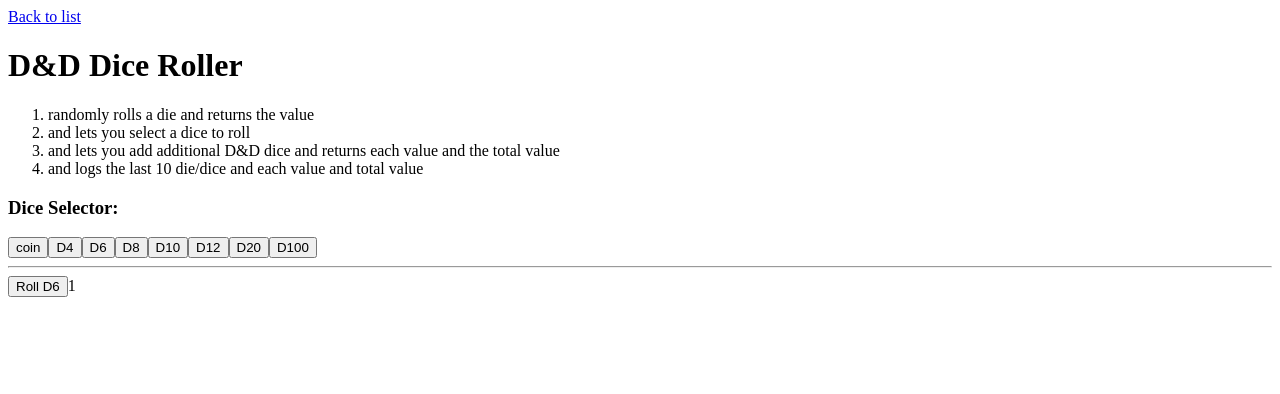
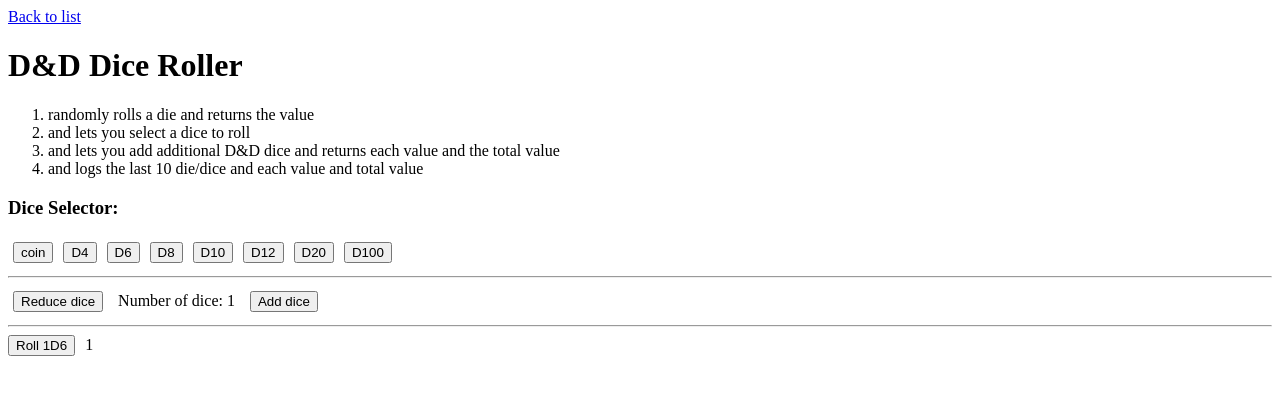
Before and after one commit to Benatovich/react-practice-sandbox, a React app: page /dice in a window 1280 px wide. Shown: the top 394 px of the page. Built offline with nearby package versions, Linux system fonts and the light colour scheme.

Commit message:
completed quick and dirty version of step 3 using a multiplier.

```diff
--- a/src/components/Dice/DiceBag.jsx
+++ b/src/components/Dice/DiceBag.jsx
@@ -1,24 +1,35 @@
 import { useState } from 'react'
 
 export default function DiceBag() {
-    const [value, setValue] = useState(1);
-    const [sides, setSides] = useState(6);
+    const [value, setValue] = useState(1); // total value of dice rolled
+    const [sides, setSides] = useState(6); // what kind of dice are being rolled
+    const [multiplier, setMultiplier] = useState(1); // number of dice rolled simultaneously
+    // work on 3: roll multiple dice and add up the values
 
     console.log('value', value);
   return (
     <div>
         <h3>Dice Selector:</h3>
-        <button onClick={() => setSides(2)}>coin</button>
-        <button onClick={() => setSides(4)}>D4</button>
-        <button onClick={() => setSides(6)}>D6</button>
-        <button onClick={() => setSides(8)}>D8</button>
-        <button onClick={() => setSides(10)}>D10</button>
-        <button onClick={() => setSides(12)}>D12</button>
-        <button onClick={() => setSides(20)}>D20</button>
-        <button onClick={() => setSides(100)}>D100</button>
+
+        <button style={{ margin: 5 }} onClick={() => setSides(2)}>coin</button>
+        <button style={{ margin: 5 }} onClick={() => setSides(4)}>D4</button>
+        <button style={{ margin: 5 }} onClick={() => setSides(6)}>D6</button>
+        <button style={{ margin: 5 }} onClick={() => setSides(8)}>D8</button>
+        <button style={{ margin: 5 }} onClick={() => setSides(10)}>D10</button>
+        <button style={{ margin: 5 }} onClick={() => setSides(12)}>D12</button>
+        <button style={{ margin: 5 }} onClick={() => setSides(20)}>D20</button>
+        <button style={{ margin: 5 }} onClick={() => setSides(100)}>D100</button>
+
         <hr />
-        <button onClick={() => setValue(Math.ceil(sides*(Math.random())))}>Roll D{sides}</button>
-        <span>{value}</span>
+
+        <button style={{ margin: 5 }} onClick={() => setMultiplier(multiplier - 1)}>Reduce dice</button>
+        <span style={{ margin: 10 }}>Number of dice: {multiplier}</span>
+        <button style={{ margin: 5 }} onClick={() => setMultiplier(multiplier + 1)}>Add dice</button>
+
+        <hr />
+
+        <button onClick={() => setValue(multiplier*Math.ceil(sides*(Math.random())))}>Roll {multiplier}D{sides}</button>
+        <span style={{ margin: 10 }}>{value}</span>
     </div>
   )
 }
```
